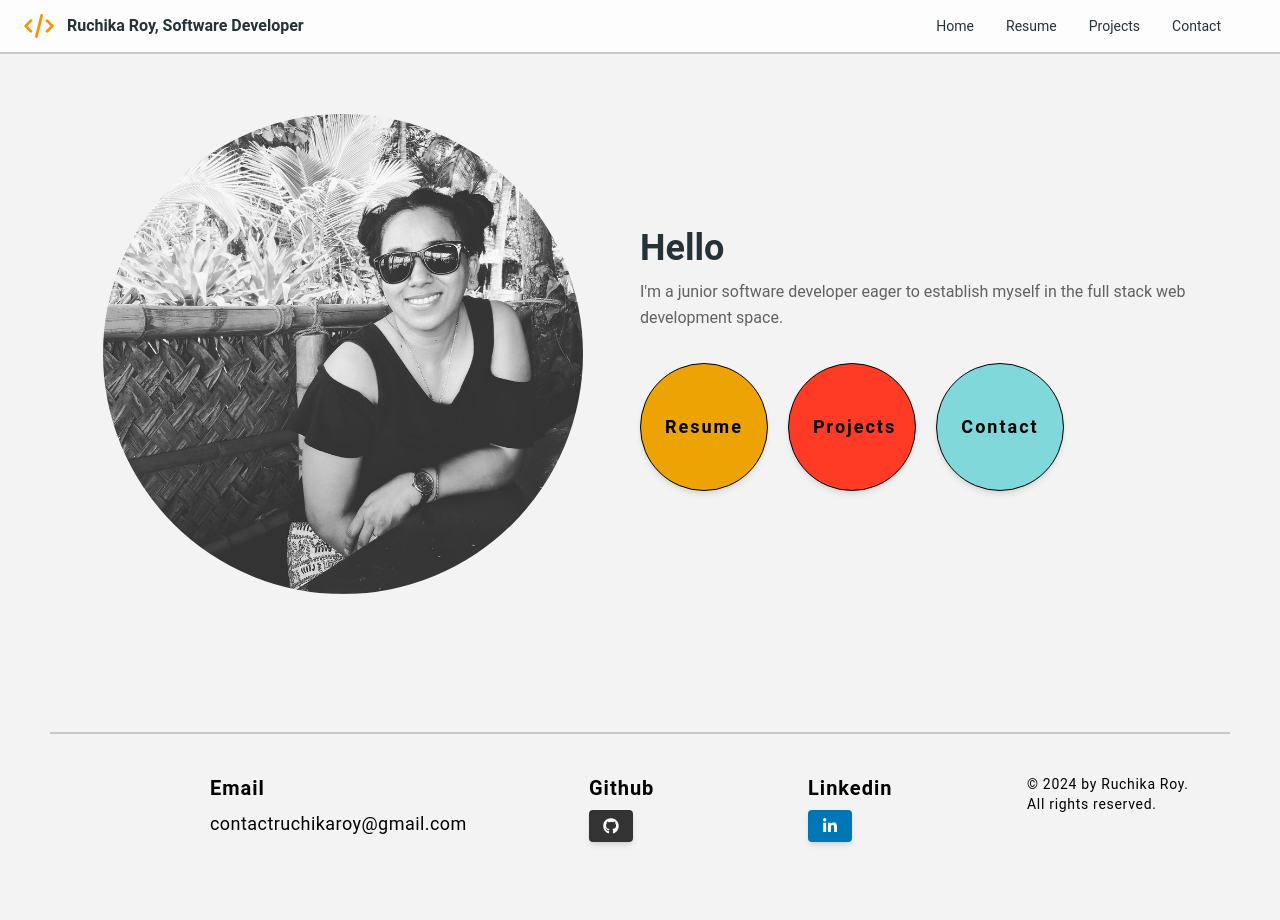
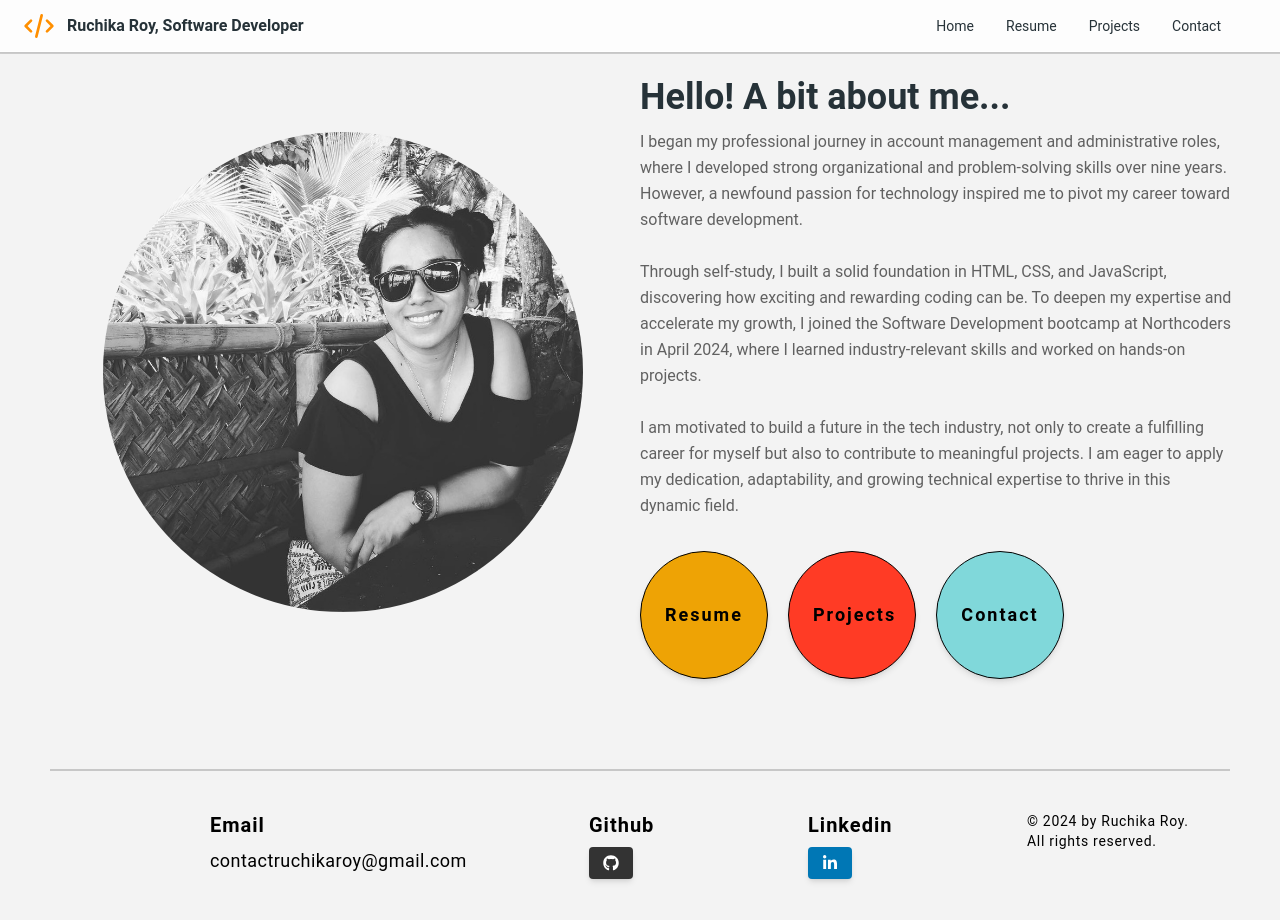
Before and after one commit to ruchikaroy/rr_portfolio_website, a React (Vite) app: page / in a window 1280 px wide. Shown: the top 920 px of the page. Before the commit the page ends 898 px from the top, so only its background shows below. Built offline with nearby package versions, Linux system fonts and the light colour scheme.

Commit message:
made changes to about me section

```diff
--- a/src/Components/ContactForm.tsx
+++ b/src/Components/ContactForm.tsx
@@ -23,7 +23,7 @@ const ContactForm = () => {
             type="text"
             name="name"
             required
-            className="text-md p-3 border border-2 border-blue-gray-200 rounded-md"
+            className="text-md p-3 border-2 border-blue-gray-200 rounded-md"
           />
           <Typography variant="h6" color="blue-gray" className="-mb-3">
             Your Email
@@ -31,7 +31,7 @@ const ContactForm = () => {
           <input
             type="email"
             name="email"
-            className="text-md p-3 border border-2 border-blue-gray-200 rounded-md"
+            className="text-md p-3 border-2 border-blue-gray-200 rounded-md"
             required
           />
         </div>
@@ -42,7 +42,7 @@ const ContactForm = () => {
           <textarea
             name="message"
             rows={5}
-            className="text-md p-3 border border-2 border-blue-gray-200 rounded-md"
+            className="text-md p-3 border-2 border-blue-gray-200 rounded-md"
           ></textarea>
         </div>
         <button
--- a/src/Components/Content.tsx
+++ b/src/Components/Content.tsx
@@ -16,11 +16,27 @@ const Content = () => {
 
         <div className="w-full text-center lg:w-auto lg:text-left ">
           <Typography variant="h2" color="blue-gray" className="mb-2">
-            Hello
+            Hello! A bit about me...
           </Typography>
           <Typography color="gray" className="font-normal overflow-hidden mb-8">
-            I'm a junior software developer eager to establish myself in the
-            full stack web development space.
+            I began my professional journey in account management and
+            administrative roles, where I developed strong organizational and
+            problem-solving skills over nine years. However, a newfound passion
+            for technology inspired me to pivot my career toward software
+            development.
+            <br></br>
+            <br></br>Through self-study, I built a solid foundation in HTML,
+            CSS, and JavaScript, discovering how exciting and rewarding coding
+            can be. To deepen my expertise and accelerate my growth, I joined
+            the Software Development bootcamp at Northcoders in April 2024,
+            where I learned industry-relevant skills and worked on hands-on
+            projects.
+            <br></br>
+            <br></br>I am motivated to build a future in the tech industry, not
+            only to create a fulfilling career for myself but also to contribute
+            to meaningful projects. I am eager to apply my dedication,
+            adaptability, and growing technical expertise to thrive in this
+            dynamic field.
           </Typography>
           <div>
             <Button
```
